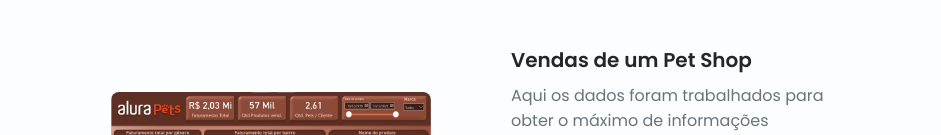
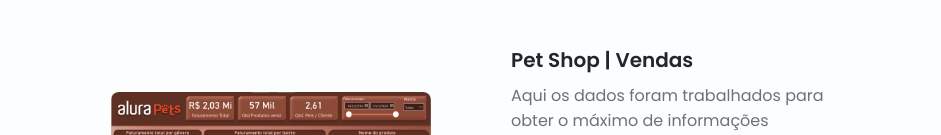
Before and after one commit to renangueds/portfolio, a plain HTML site: page index.html in a window 1280 px wide. Shown: the part 2477-2612 px from the top of the page, without its empty margins (169-1110 px from the left). Drawn offline with nearby package versions, Linux system fonts and the light colour scheme.

Commit message:
curriculum update

```diff
--- a/index.html
+++ b/index.html
@@ -387,7 +387,7 @@
                     <div class="portfolio-content grid swiper-slide">
                         <img src="img/port04.png" alt="Portfolio" class="portfolio-img">
                         <div class="portfolio-data">
-                            <h3 class="portfolio-title">Vendas de um Pet Shop</h3>
+                            <h3 class="portfolio-title">Pet Shop | Vendas</h3>
                             <p class="portfolio-description">Aqui os dados foram trabalhados para obter o máximo de informações envolvidas nas vendas dos produtos comercializados pelo pet shop, como quantidade exata de cada produto vendido, gênero que mais compra e o local de residência dos clientes.</p>
                             <a href="https://app.powerbi.com/view?r=eyJrIjoiOGQxMmYyMWItY2UyZS00M2U1LTk1MWQtMTg2OWZkZjFhZTYyIiwidCI6ImU0NzYxYzU4LTg1MDItNDNkMC04N2RkLTgyNmIwNmVlZTdiNCJ9" class="button button-flex button-small portfolio-button" target="_blank">
                                 Veja <i class="fas fa-arrow-right button-icon"></i>
```
Also changed, not shown: 1 other file.
